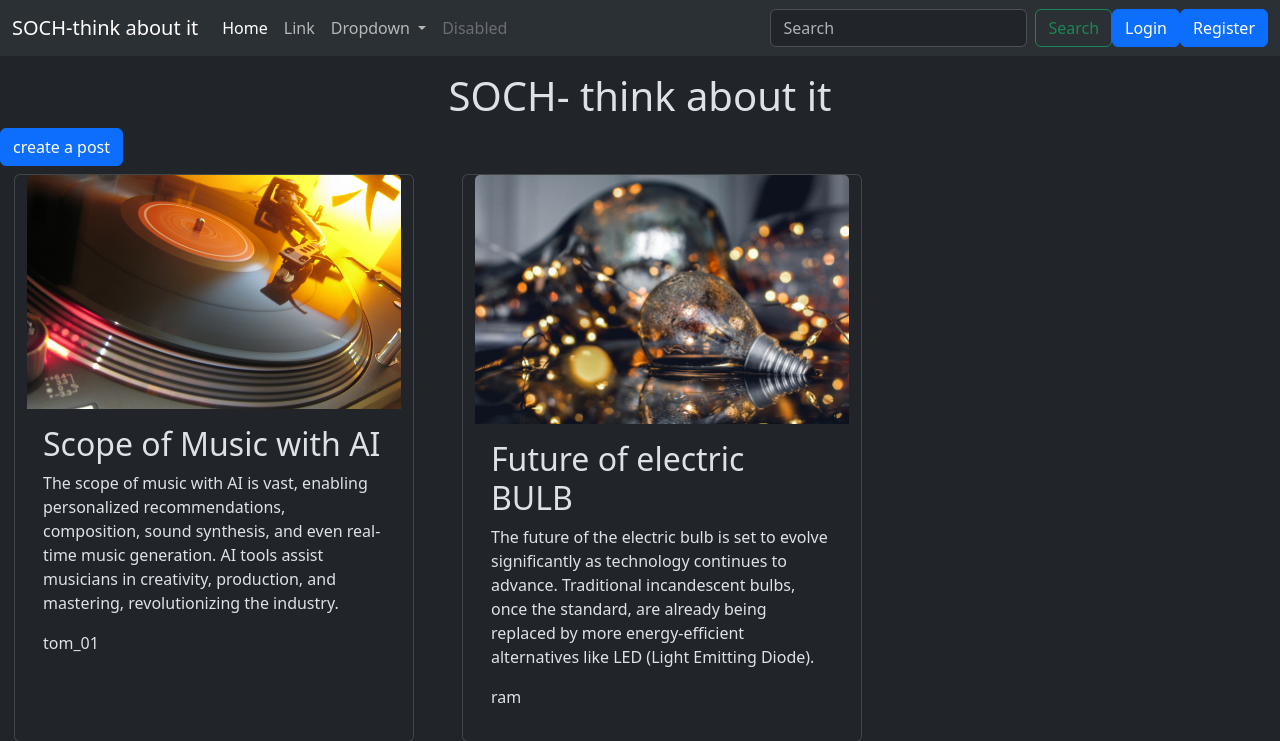
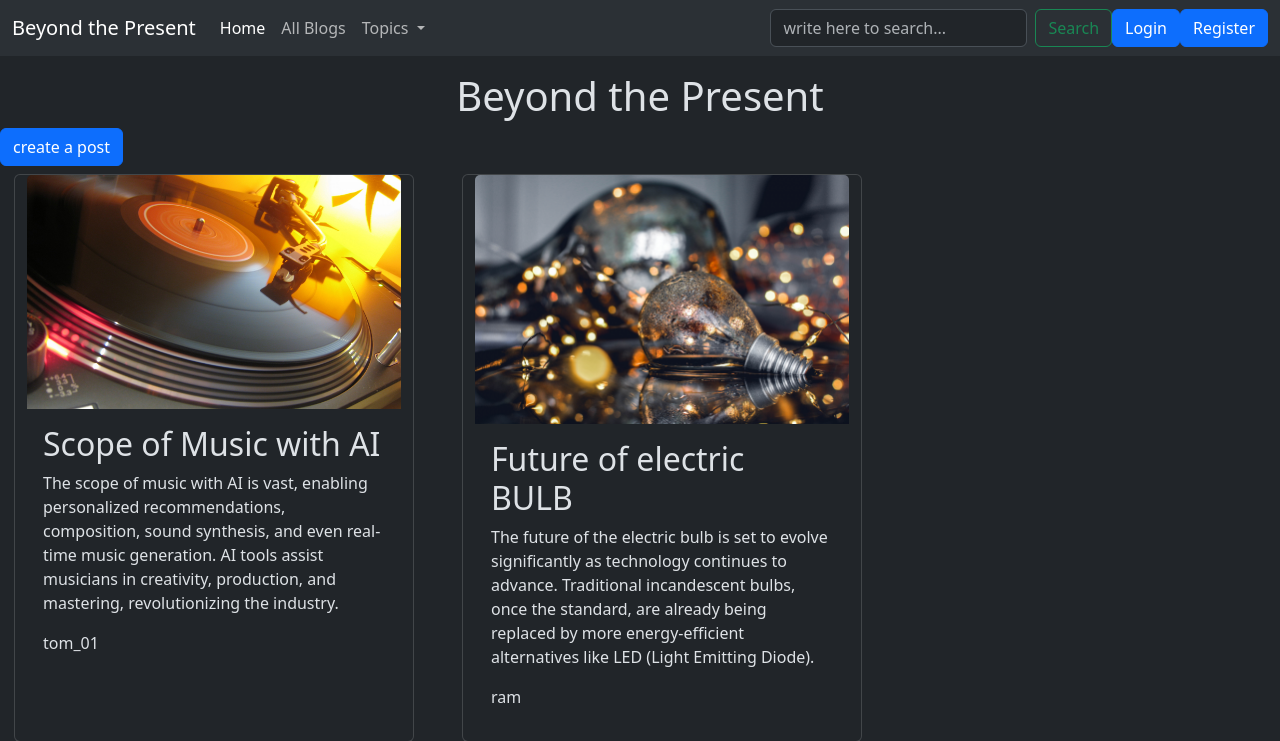
Before and after one commit to shashanks56/Blogging-website, a Django app: page /tweet/ in a window 1280 px wide. Shown: the top 741 px of the page. Run offline with Django 5.2, Linux system fonts and the light colour scheme; data comes from the database, SQL or seed files in the repository.

Commit message:
some required changes

```diff
--- a/thweets/templates/layout.html
+++ b/thweets/templates/layout.html
@@ -8,14 +8,14 @@
      <link rel="stylesheet" href="{% static 'style.css' %}">
      <title>
         {% block title %}
-            Soch- Think About It.
+            Beyond the Present
         {% endblock %}
     </title>
 </head>
 <body>
     <nav class="navbar navbar-expand-lg bg-body-tertiary">
         <div class="container-fluid">
-          <a class="navbar-brand" href="#">SOCH-think about it</a>
+          <a class="navbar-brand" href="#">Beyond the Present</a>
           <button class="navbar-toggler" type="button" data-bs-toggle="collapse" data-bs-target="#navbarSupportedContent" aria-controls="navbarSupportedContent" aria-expanded="false" aria-label="Toggle navigation">
             <span class="navbar-toggler-icon"></span>
           </button>
@@ -25,11 +25,12 @@
                 <a class="nav-link active" aria-current="page" href="{% url "tweet_list" %}">Home</a>
               </li>
               <li class="nav-item">
-                <a class="nav-link" href="#">Link</a>
+                <a class="nav-link" href="#">All Blogs</a>
               </li>
+
               <li class="nav-item dropdown">
                 <a class="nav-link dropdown-toggle" href="#" role="button" data-bs-toggle="dropdown" aria-expanded="false">
-                  Dropdown
+                  Topics
                 </a>
                 <ul class="dropdown-menu">
                   <li><a class="dropdown-item" href="#">Action</a></li>
@@ -39,11 +40,11 @@
                 </ul>
               </li>
               <li class="nav-item">
-                <a class="nav-link disabled" aria-disabled="true">Disabled</a>
+                <a class="nav-link disabled" aria-disabled="true"> </a>
               </li>
             </ul>
             <form class="d-flex" role="search">
-              <input class="form-control me-2" type="search" placeholder="Search" aria-label="Search">
+              <input class="form-control me-2" type="search" placeholder="write here to search..." aria-label="Search">
               <button class="btn btn-outline-success" type="submit">Search</button>
             </form>
 
--- a/thweets/tweet/templates/index.html
+++ b/thweets/tweet/templates/index.html
@@ -2,5 +2,5 @@
 
 {% block title %}tweet{% endblock %}
 {% block content %}
-<h1 class='text-center mt-3'>welcome to soch- A Discussion Forum</h1>
+<h1 class='text-center mt-3'>welcome to Beyond the Present</h1>
 {% endblock %}
--- a/thweets/tweet/templates/tweet_list.html
+++ b/thweets/tweet/templates/tweet_list.html
@@ -3,7 +3,7 @@
 {% block title %}tweet{% endblock %}
 
 {% block content %}
-<h1 class='text-center mt-3'>SOCH- think about it</h1>
+<h1 class='text-center mt-3'>Beyond the Present</h1>
 
 <a class='btn btn-primary mb-2' href="{% url "tweet_create" %}">create a post</a>
 
```
